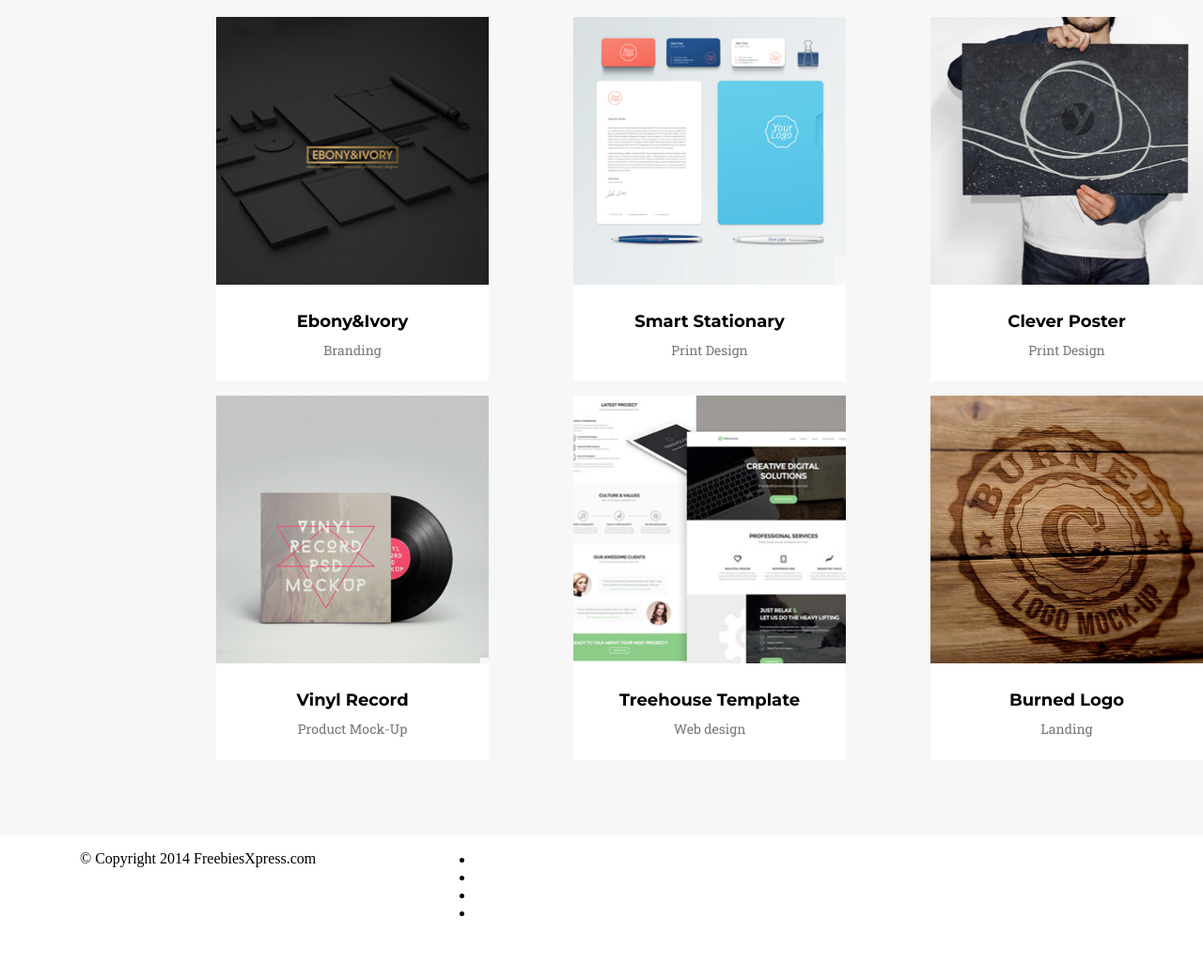
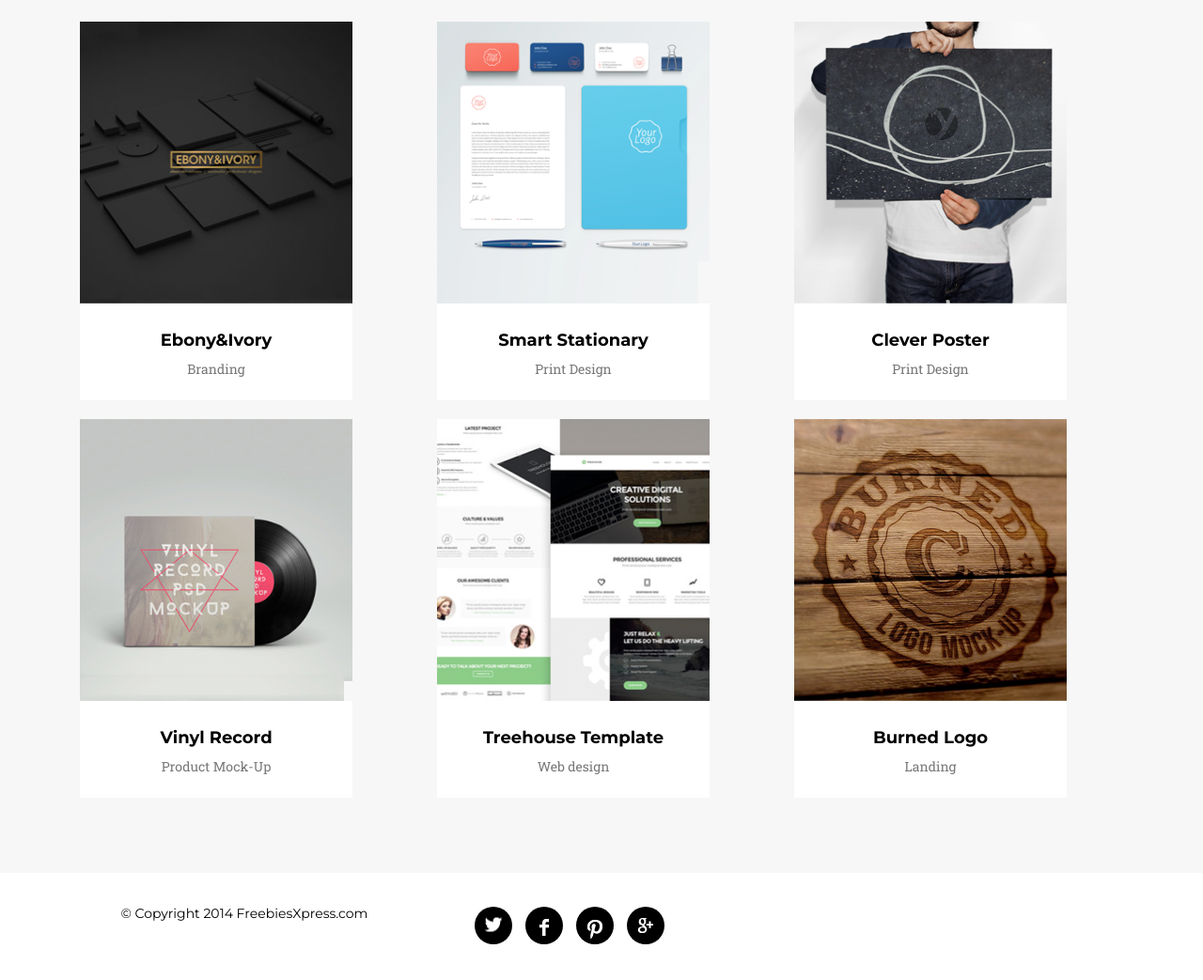
Before and after one commit to ewenowak/project-task-runner, a website: page index.html in a window 1280 px wide. Shown: the part 1417-2460 px from the top of the page at 94% size. Before the commit the page ends 2414 px from the top, so only its background shows below. Drawn offline with Linux system fonts and the light colour scheme.

Commit message:
Add style for footer & Corect style for portfolio

```diff
--- a/index.html
+++ b/index.html
@@ -135,12 +135,12 @@
           <div class="maker col-md-4">
             <p>© Copyright 2014 FreebiesXpress.com</p>
           </div>
-          <div class="social media col-md-8">
+          <div class="social-media col-md-8">
             <ul>
-              <li><a href="#"><img src="images\Twitter.png" alt="Twitter Account" title="Twitter"></li>
-              <li><a href="#"><img src="images\Twitter.png" alt="Twitter Account" title="Twitter"></li>
-              <li><a href="#"><img src="images\Twitter.png" alt="Twitter Account" title="Twitter"></li>
-              <li><a href="#"><img src="images\Twitter.png" alt="Twitter Account" title="Twitter"></li>
+              <li><a href="#"><img src="images\Twitter.png" alt="Twitter Account" title="Twitter"></a></li>
+              <li><a href="#"><img src="images\Facebook.png" alt="Facebook Account" title="Facebook"></a></li>
+              <li><a href="#"><img src="images\Pinterest.png" alt="Pinterest Account" title="Pinterest"></a></li>
+              <li><a href="#"><img src="images\Google+.png" alt="Google+ Account" title="Google+"></a></li>
             </ul>
           </div>
         </div>
--- a/sass/style.scss
+++ b/sass/style.scss
@@ -115,31 +115,60 @@ section {
     background-color: #f7f7f7;
 }
 
-
+.portfolio-element {
+    margin-top: 20px;
+}
 
 .portfolio-image {
     width: 290px;
     height: 300px;
     position: relative;
-    margin: 0;
-    padding: 15px;
+
+
 
 }
 
 .portfolio-image img {
     height: 100%;
     width: 100%;
-    text-align: center;
     position: absolute;
     object-fit: cover;
-
+    transform: translateX(-50%);
 }
 .portfolio-title {
-    position: relative;
     width: 290px;
     text-align: center;
     background: $color-light;
-    margin-left: 145px;
     padding-top: 10px;
     padding-bottom: 10px;
 }
+
+/* Footer */
+footer {
+    margin: 20px 0;
+}
+.maker {
+    font-family: $font-title;
+    font-size: 14px;
+    text-align: center;
+}
+
+.social-media ul li {
+    display: inline-block;
+    background-color: $color-dark;
+    border-radius: 50%;
+    height: 40px;
+    width: 40px;
+    position: relative;
+    font-size: 0;
+    margin-right: 10px;
+
+}
+.social-media ul li img {
+    position: absolute;
+    margin: 0 auto;
+    right: 50%;
+    top: 10%;
+    transform: translate(50%, 50%);
+
+}
```
Also changed, not shown: css/style.css, 1 other file.
